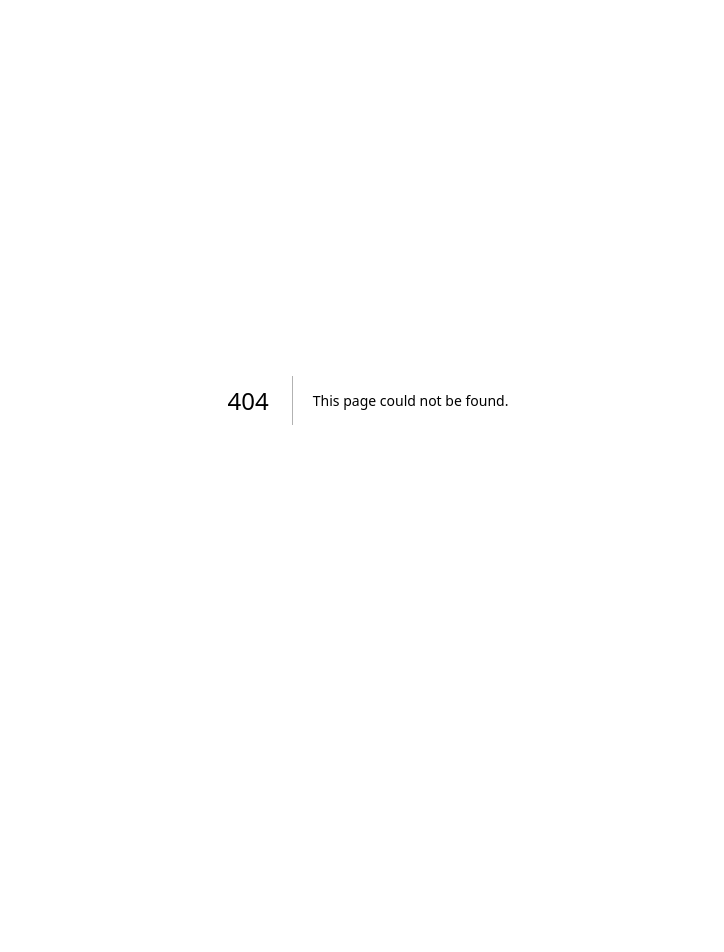
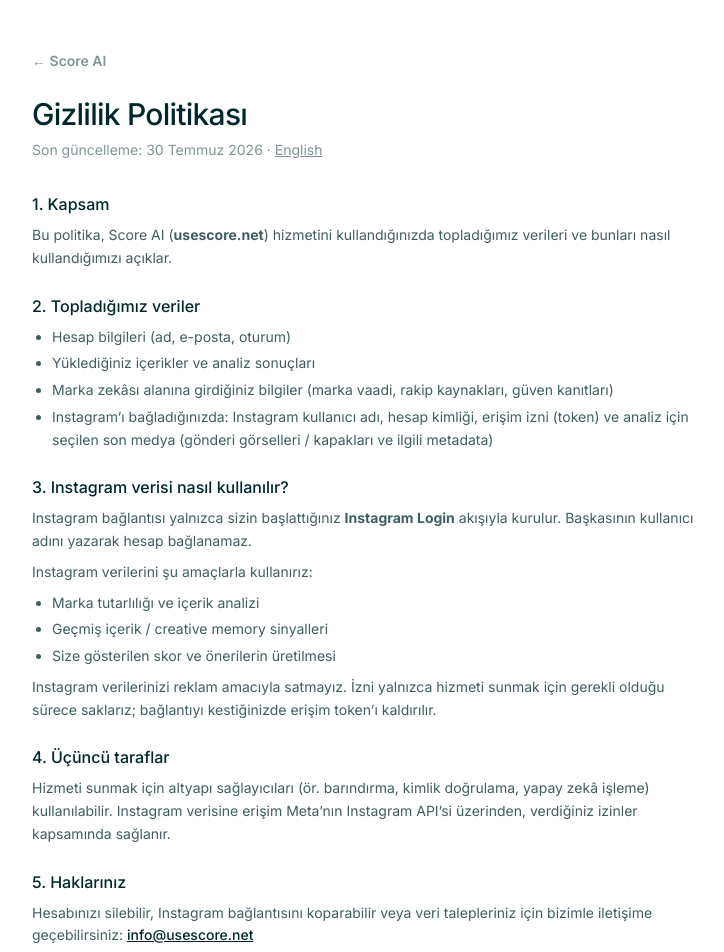
Before and after one commit to CankatCaglar/score-ai, a Next.js app: page /gizlilik-politikasi in a window 1280 px wide. Before the commit this address had no page. Shown: the top 952 px of the page, without its empty margins (272-996 px from the left). Before the commit the page ends 800 px from the top, so only its background shows below. Built offline with nearby package versions, Linux system fonts and the light colour scheme.

Commit message:
IG account login added

```diff
--- /dev/null
+++ b/app/gizlilik-politikasi/page.tsx
@@ -0,0 +1,119 @@
+import Link from "next/link";
+import type { Metadata } from "next";
+
+export const metadata: Metadata = {
+  title: "Gizlilik Politikası | Score AI",
+  description:
+    "Score AI gizlilik politikası — hesap, analiz ve Instagram bağlantı verilerinin kullanımı.",
+};
+
+export default function GizlilikPolitikasiPage() {
+  return (
+    <main className="min-h-full bg-bg-light px-4 py-12 sm:px-6 lg:px-8">
+      <div className="mx-auto max-w-2xl">
+        <Link
+          href="/"
+          className="text-sm font-semibold text-brand-dark/50 transition hover:text-brand-dark"
+        >
+          ← Score AI
+        </Link>
+        <h1 className="mt-6 text-3xl font-semibold tracking-tight text-brand-dark">
+          Gizlilik Politikası
+        </h1>
+        <p className="mt-2 text-sm text-brand-dark/50">
+          Son güncelleme: 30 Temmuz 2026 ·{" "}
+          <Link href="/privacy" className="underline hover:text-brand-dark">
+            English
+          </Link>
+        </p>
+
+        <div className="mt-8 space-y-6 text-sm leading-relaxed text-brand-dark/75">
+          <section className="space-y-2">
+            <h2 className="text-base font-semibold text-brand-dark">1. Kapsam</h2>
+            <p>
+              Bu politika, Score AI (<strong>usescore.net</strong>) hizmetini
+              kullandığınızda topladığımız verileri ve bunları nasıl
+              kullandığımızı açıklar.
+            </p>
+          </section>
+
+          <section className="space-y-2">
+            <h2 className="text-base font-semibold text-brand-dark">
+              2. Topladığımız veriler
+            </h2>
+            <ul className="list-disc space-y-1 pl-5">
+              <li>Hesap bilgileri (ad, e-posta, oturum)</li>
+              <li>Yüklediğiniz içerikler ve analiz sonuçları</li>
+              <li>
+                Marka zekâsı alanına girdiğiniz bilgiler (marka vaadi, rakip
+                kaynakları, güven kanıtları)
+              </li>
+              <li>
+                Instagram’ı bağladığınızda: Instagram kullanıcı adı, hesap
+                kimliği, erişim izni (token) ve analiz için seçilen son medya
+                (gönderi görselleri / kapakları ve ilgili metadata)
+              </li>
+            </ul>
+          </section>
+
+          <section className="space-y-2">
+            <h2 className="text-base font-semibold text-brand-dark">
+              3. Instagram verisi nasıl kullanılır?
+            </h2>
+            <p>
+              Instagram bağlantısı yalnızca sizin başlattığınız{" "}
+              <strong>Instagram Login</strong> akışıyla kurulur. Başkasının
+              kullanıcı adını yazarak hesap bağlanamaz.
+            </p>
+            <p>Instagram verilerini şu amaçlarla kullanırız:</p>
+            <ul className="list-disc space-y-1 pl-5">
+              <li>Marka tutarlılığı ve içerik analizi</li>
+              <li>Geçmiş içerik / creative memory sinyalleri</li>
+              <li>Size gösterilen skor ve önerilerin üretilmesi</li>
+            </ul>
+            <p>
+              Instagram verilerinizi reklam amacıyla satmayız. İzni yalnızca
+              hizmeti sunmak için gerekli olduğu sürece saklarız; bağlantıyı
+              kestiğinizde erişim token’ı kaldırılır.
+            </p>
+          </section>
+
+          <section className="space-y-2">
+            <h2 className="text-base font-semibold text-brand-dark">
+              4. Üçüncü taraflar
+            </h2>
+            <p>
+              Hizmeti sunmak için altyapı sağlayıcıları (ör. barındırma, kimlik
+              doğrulama, yapay zekâ işleme) kullanılabilir. Instagram verisine
+              erişim Meta’nın Instagram API’si üzerinden, verdiğiniz izinler
+              kapsamında sağlanır.
+            </p>
+          </section>
+
+          <section className="space-y-2">
+            <h2 className="text-base font-semibold text-brand-dark">5. Haklarınız</h2>
+            <p>
+              Hesabınızı silebilir, Instagram bağlantısını koparabilir veya
+              veri talepleriniz için bizimle iletişime geçebilirsiniz:{" "}
+              <a
+                className="font-medium text-brand-dark underline"
+                href="mailto:info@usescore.net"
+              >
+                info@usescore.net
+              </a>
+            </p>
+          </section>
+
+          <section className="space-y-2">
+            <h2 className="text-base font-semibold text-brand-dark">6. İletişim</h2>
+            <p>
+              Score AI — Nera Social / usescore.net
+              <br />
+              E-posta: info@usescore.net
+            </p>
+          </section>
+        </div>
+      </div>
+    </main>
+  );
+}
--- /dev/null
+++ b/app/privacy/page.tsx
@@ -0,0 +1,124 @@
+import Link from "next/link";
+import type { Metadata } from "next";
+
+export const metadata: Metadata = {
+  title: "Privacy Policy | Score AI",
+  description:
+    "Score AI privacy policy — how we use account, analysis, and Instagram connection data.",
+};
+
+export default function PrivacyPolicyPage() {
+  return (
+    <main className="min-h-full bg-bg-light px-4 py-12 sm:px-6 lg:px-8">
+      <div className="mx-auto max-w-2xl">
+        <Link
+          href="/"
+          className="text-sm font-semibold text-brand-dark/50 transition hover:text-brand-dark"
+        >
+          ← Score AI
+        </Link>
+        <h1 className="mt-6 text-3xl font-semibold tracking-tight text-brand-dark">
+          Privacy Policy
+        </h1>
+        <p className="mt-2 text-sm text-brand-dark/50">
+          Last updated: July 30, 2026 ·{" "}
+          <Link
+            href="/gizlilik-politikasi"
+            className="underline hover:text-brand-dark"
+          >
+            Türkçe
+          </Link>
+        </p>
+
+        <div className="mt-8 space-y-6 text-sm leading-relaxed text-brand-dark/75">
+          <section className="space-y-2">
+            <h2 className="text-base font-semibold text-brand-dark">1. Scope</h2>
+            <p>
+              This policy explains what data Score AI (
+              <strong>usescore.net</strong>) collects and how we use it when you
+              use our service.
+            </p>
+          </section>
+
+          <section className="space-y-2">
+            <h2 className="text-base font-semibold text-brand-dark">
+              2. Data we collect
+            </h2>
+            <ul className="list-disc space-y-1 pl-5">
+              <li>Account details (name, email, session)</li>
+              <li>Content you upload and analysis results</li>
+              <li>
+                Brand intelligence inputs (brand promise, competitor sources,
+                trust proofs)
+              </li>
+              <li>
+                When you connect Instagram: Instagram username, account ID,
+                access token, and recent media selected for analysis (post
+                images/thumbnails and related metadata)
+              </li>
+            </ul>
+          </section>
+
+          <section className="space-y-2">
+            <h2 className="text-base font-semibold text-brand-dark">
+              3. How Instagram data is used
+            </h2>
+            <p>
+              Instagram is connected only through the user-initiated{" "}
+              <strong>Instagram Login</strong> flow. Users cannot connect an
+              account by typing someone else’s public username.
+            </p>
+            <p>We use Instagram data to:</p>
+            <ul className="list-disc space-y-1 pl-5">
+              <li>Analyze brand consistency and content quality</li>
+              <li>Build historical / creative memory signals</li>
+              <li>Generate scores and recommendations shown to you</li>
+            </ul>
+            <p>
+              We do not sell Instagram data for advertising. We retain access
+              only as needed to provide the service; disconnecting Instagram
+              removes the stored access token.
+            </p>
+          </section>
+
+          <section className="space-y-2">
+            <h2 className="text-base font-semibold text-brand-dark">
+              4. Third parties
+            </h2>
+            <p>
+              We use infrastructure providers (hosting, authentication, AI
+              processing) to operate the product. Instagram data is accessed via
+              Meta’s Instagram APIs under the permissions you grant.
+            </p>
+          </section>
+
+          <section className="space-y-2">
+            <h2 className="text-base font-semibold text-brand-dark">
+              5. Your rights
+            </h2>
+            <p>
+              You may delete your account, disconnect Instagram, or contact us
+              about data requests at{" "}
+              <a
+                className="font-medium text-brand-dark underline"
+                href="mailto:info@usescore.net"
+              >
+                info@usescore.net
+              </a>
+              .
+            </p>
+          </section>
+
+          <section className="space-y-2">
+            <h2 className="text-base font-semibold text-brand-dark">6. Contact</h2>
+            <p>
+              Score AI — usescore.net
+              <br />
+              Email: info@usescore.net
+            </p>
+          </section>
+        </div>
+      </div>
+    </main>
+  );
+}
```
